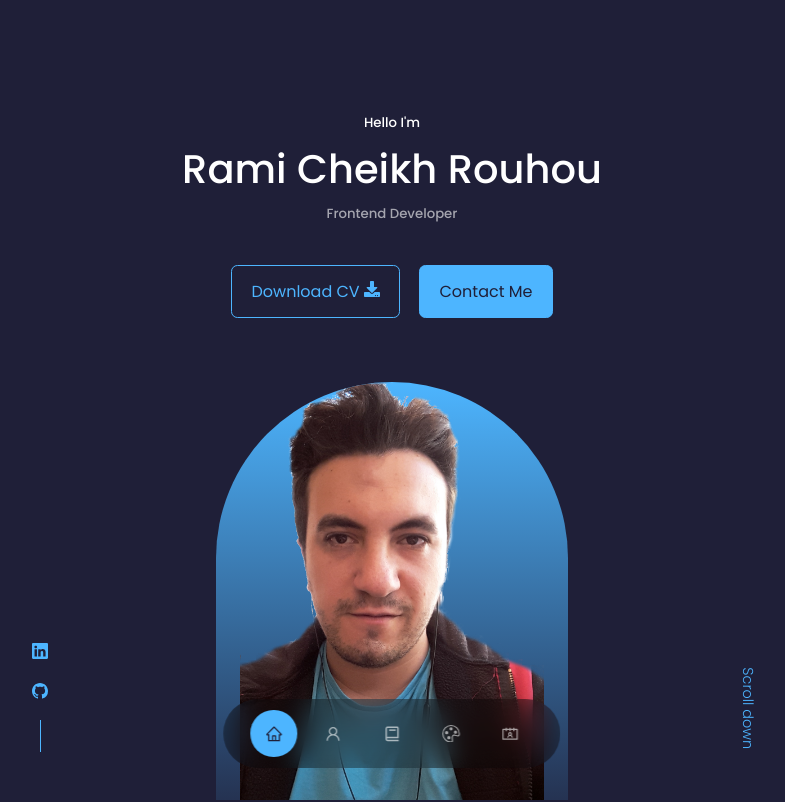
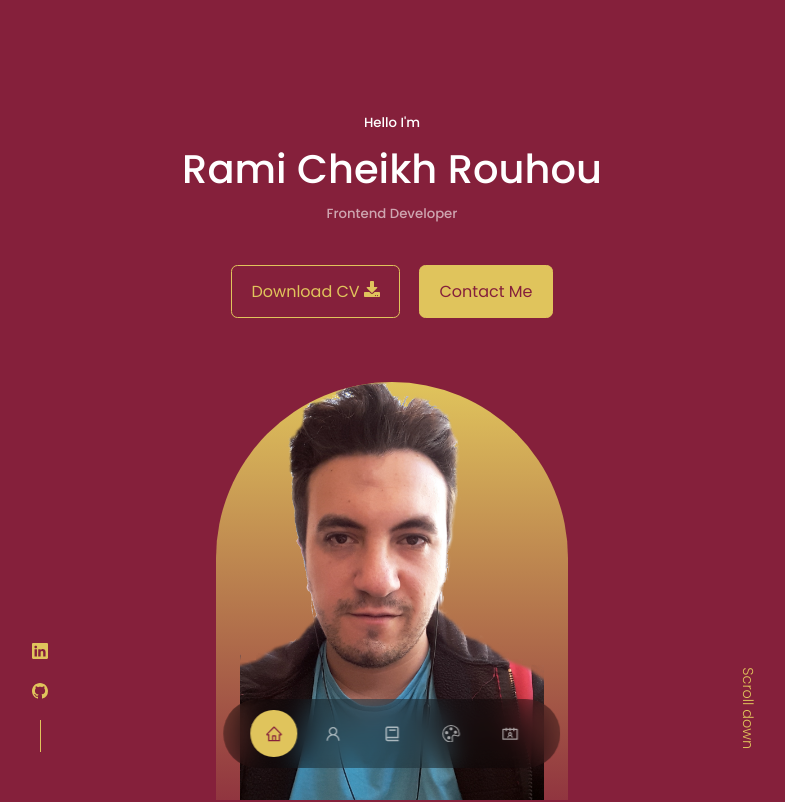
Before and after one commit to ramichr/portfolio, a React (Vite) app: page / in a window 1280 px wide. Shown: the top 802 px of the page, without its empty margins (248-1033 px from the left). Built offline with nearby package versions, Linux system fonts and the light colour scheme.

Commit message:
change theme colors

```diff
--- a/index.html
+++ b/index.html
@@ -4,7 +4,7 @@
     <meta charset="UTF-8" />
     <meta name="viewport" content="width=device-width, initial-scale=1.0" />
     <link rel="icon" href="/public/assets/coding.png" />
-    <title>My Portfolio</title>
+    <title>Rami Cheikh Rouhou</title>
   </head>
   <body>
     <div id="root"></div>
--- a/src/index.css
+++ b/src/index.css
@@ -10,11 +10,23 @@
   list-style: none;
 }
 
-:root {
+/* :root {
   --color-bg: #1f1f38;
   --color-bg-variant: #2c2c6c;
   --color-primary: #4db5ff;
   --color-primary-variant: #4db5ff66;
+  --color-white: #fff;
+  --color-light: #ffffff99;
+  --container-width-lg: 75%;
+  --container-width-md: 86%;
+  --container-width-sm: 90%;
+  --transition: all 400ms ease;
+} */
+:root {
+  --color-bg: #85203b;
+  --color-bg-variant: #cb3b3b;
+  --color-primary: #e0c45c;
+  --color-primary-variant: #fff75f;
   --color-white: #fff;
   --color-light: #ffffff99;
   --container-width-lg: 75%;
```
